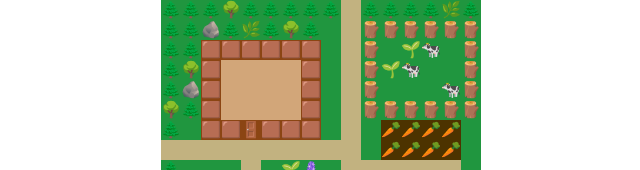
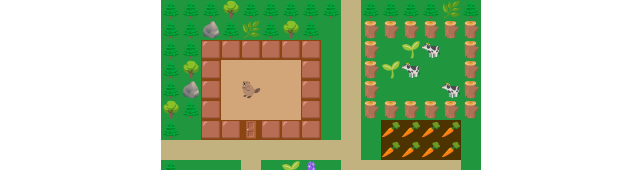
Before and after one commit to ksaldana1/beaver-react, a React (Vite) app: page / in a window 1280 px wide. Shown: the top 170 px of the page, without its empty margins (319-959 px from the left). Built offline with nearby package versions, Linux system fonts and the light colour scheme.

Commit message:
Render beaver

```diff
--- a/src/App.tsx
+++ b/src/App.tsx
@@ -1,15 +1,17 @@
+import { useState } from "react";
 import "./App.css";
 import { Grid } from "./components/Grid";
-import { DEFAULT_GRID } from "./logic/game";
+import { DEFAULT_GRID, Player } from "./logic/game";
 
 function App() {
+  const [player, setPlayer] = useState<Player>({ x: 4, y: 4 });
   return (
     <div
       style={{
         height: "100%",
       }}
     >
-      <Grid board={DEFAULT_GRID} />
+      <Grid player={player} board={DEFAULT_GRID} />
     </div>
   );
 }
--- a/src/components/Grid.tsx
+++ b/src/components/Grid.tsx
@@ -1,13 +1,18 @@
-import { Grid as GridType, Tile as TileType } from "../logic/game";
+import {
+  Grid as GridType,
+  Player as PlayerType,
+  Tile as TileType,
+} from "../logic/game";
 
 type GridProps = {
   board: GridType;
+  player: PlayerType;
 };
 
-export function Grid({ board }: GridProps) {
+export function Grid({ board, player }: GridProps) {
   return (
     <div style={{ height: "100%" }} className="grid-container">
-      {board.map((row) => {
+      {board.map((row, rowIndex) => {
         return (
           <div
             style={{
@@ -15,8 +20,11 @@ export function Grid({ board }: GridProps) {
               justifyContent: "center",
             }}
           >
-            {row.map((tile) => (
-              <Tile tile={tile} />
+            {row.map((tile, tileIndex) => (
+              <Tile
+                tile={tile}
+                occupied={player.x === rowIndex && player.y === tileIndex}
+              />
             ))}
           </div>
         );
@@ -27,11 +35,13 @@ export function Grid({ board }: GridProps) {
 
 type TileProps = {
   tile: TileType;
+  // is player on this Tile
+  occupied?: boolean;
 };
 
 const TILE_SIZE = 20;
 
-function Tile({ tile }: TileProps) {
+function Tile({ tile, occupied }: TileProps) {
   return (
     <div
       style={{
@@ -40,7 +50,11 @@ function Tile({ tile }: TileProps) {
         backgroundColor: tile.color,
       }}
     >
-      {tile.text}
+      {occupied ? <Player /> : tile.text}
     </div>
   );
 }
+
+function Player() {
+  return "🦫";
+}
--- a/src/logic/game.tsx
+++ b/src/logic/game.tsx
@@ -13,6 +13,11 @@ export class Scene {
     this.grid[y][x] = content;
   }
 }
+
+export type Player = {
+  x: number;
+  y: number;
+};
 
 function rep(value, times) {
   return Array.from({ length: times }, () => value);
```
